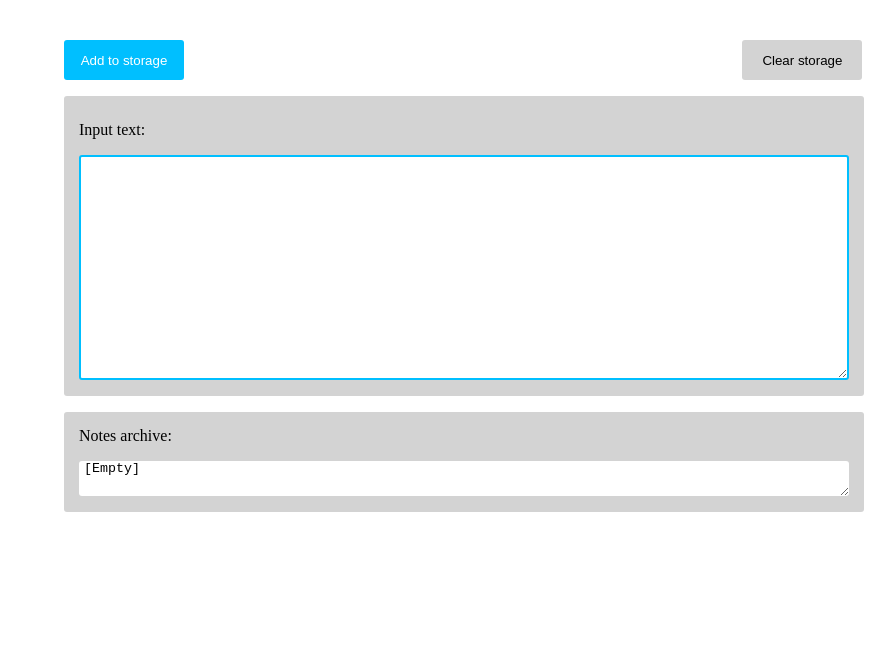
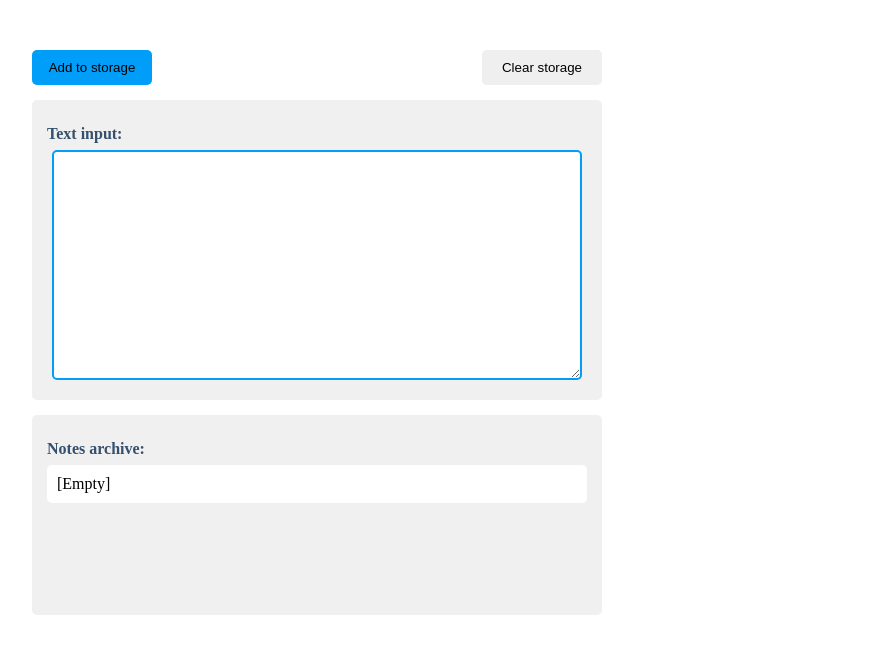
Before and after one commit to Qidsen/web_sprint04, a plain HTML site: page t09/index.html in a window 1280 px wide. Shown: the whole page, without its empty margins (176-1071 px from the left). Drawn offline with Linux system fonts and the light colour scheme.

Commit message:
web_sprint04 yvovnenko

```diff
--- a/t09/css/style.css
+++ b/t09/css/style.css
@@ -1,71 +1,82 @@
-* {
-  box-sizing: border-box;
+.container {
+  margin-left: 200px;
+  margin-top: 50px;
+  display: grid;
+  grid-template-columns: 120px 300px 120px;
+  grid-template-rows: 35px 300px 200px;
+  grid-gap: 15px;
+  grid-template-areas: "addd . clear" "textt textt textt" "archive archive archive";
 }
 
-.container {
-  width: 800px;
-  height: 600px;
-  margin: 40px auto;
-  /*background-color: lightgrey;*/
+.add {
+  grid-area: addd;
 }
 
-.button {
-  width: 120px;
-  height: 40px;
-  border: none;
-  border-radius: 3px;
-  cursor: pointer;
-  outline: none;
+.clear {
+  grid-area: clear;
 }
 
-.one {
-  background-color: deepskyblue;
-  color: white;
-}
-
-.two {
-  margin-left: 69.3%;
-  background-color: lightgray;
-}
-
-.textInput {
-  width: 800px;
-  height: 300px;
-  background-color: lightgray;
-  border-radius: 3px;
-}
-
-.textInput p {
-  padding: 25px 0 0 15px;
-}
-
-.textInput textarea {
-  width: 770px;
-  height: 225px;
-  margin: 0 0 0 15px;
-  border: 2px solid deepskyblue;
-  border-radius: 3px;
-  outline: none;
+.text {
+  grid-area: textt;
 }
 
 .archive {
-  width: 800px;
-  height: 100px;
-  background-color: lightgray;
-  border-radius: 3px;
+  grid-area: archive;
 }
 
-.archive p {
-  padding: 15px 0 0 15px;
+.add,
+.clear,
+.text,
+.archive {
+  background: #f0f0f0;
+  border-radius: 5px;
+  position: relative;
 }
 
-.output {
-  width: 770px;
-  height: 35px;
-  padding: 0 0 0 5px;
-  background-color: white;
-  border-radius: 3px;
-  margin: 0 0 0 15px;
+input {
+  width: 100%;
+  height: 100%;
   border: none;
-  outline: none;
+  border-radius: 5px;
 }
+
+textarea {
+  position: absolute;
+  top: 50px;
+  left: 20px;
+  width: 530px;
+  height: 230px;
+  border: 2px solid #009EF9;
+  border-radius: 5px;
+  outline-color: #d19792;
+}
+
+.name {
+  color: #34506c;
+  font-weight: 550;
+  position: absolute;
+  top: 25px;
+  left: 15px;
+}
+
+.forOutput {
+  background: white;
+  display: block;
+  position: absolute;
+  top: 50px;
+  left: 15px;
+  width: 540px;
+  height: max-content;
+  padding-top: 10px;
+  padding-bottom: 10px;
+  border-radius: 5px;
+}
+
+#addButton {
+  background: #009EF9;
+}
+
+li {
+  padding-left: 10px;
+  list-style: none;
+}
--- a/t09/index.html
+++ b/t09/index.html
@@ -1,29 +1,33 @@
-<!DOCTYPE html>
 <html lang="en">
 
 <head>
-  <meta charset="utf-8">
+    <meta charset="UTF-8">
+    <meta name="viewport" content="width=device-width, initial-scale=1.0">
     <title>LocalStorage</title>
+    <link rel="stylesheet" href="css/style.css">
     <meta name="description" content="t09. LocalStorage">
-  <link rel="stylesheet" href="css/style.css">
-
 </head>
 
 <body>
-<form class="container">
-  <input class="button one" type="button" onclick="getInputVal()" value="Add to storage" >
-  <input class="button two" type="button" onclick="resetOutputVal()" value="Clear storage">
-  <div class="textInput">
-    <p>Input text:</p>
-    <textarea name="input" id="inputText" cols="30" rows="10"></textarea>
+    <form>
+        <div class="container">
+            <div class="add">
+                <input type="button" id="addButton" value="Add to storage" onclick="addStorage()">
+            </div>
+            <div class="clear">
+                <input type="button" value="Clear storage" onclick="clearStorage()">
+            </div>
+            <div class="text">
+                <div class="name forinput">Text input:</div>
+                <textarea id="textarea"></textarea>
             </div>
             <div class="archive">
-    <p>Notes archive:</p>
-    <textarea name="output" id="" cols="30" rows="10" class="output">[Empty]</textarea>
+                <div class="name">Notes archive:</div>
+                <div class="forOutput"><output id="output"></output></div>
             </div>
+        </div>
+        <script src="js/script.js"></script>
     </form>
-
-<script src="js/script.js"></script>
 </body>
 
 </html>
--- a/t09/js/script.js
+++ b/t09/js/script.js
@@ -1,43 +1,83 @@
-let outText = document.getElementsByClassName('output')[0];
-let inputText = document.getElementById('inputText');
-let count = 1;
+let input = document.getElementById('textarea');
+let output = document.getElementById('output');
+let itemsArray = localStorage.getItem('items') ? JSON.parse(localStorage.getItem('items')) : [];
+let liEmpty = document.createElement('li');
+let li = document.createElement('li');
+const data = JSON.parse(localStorage.getItem('items'));
 
+let timesArray = localStorage.getItem('times') ? JSON.parse(localStorage.getItem('times')) : [];
+const dataTime = JSON.parse(localStorage.getItem('times'));
 
-let ifSmall = (input) => {return input = input < 10 ? `0${input}` : input};
+function getFormattedDate(dateObject) {
+    let day = dateObject.getDate();
+    let month = dateObject.getMonth() + 1;
+    let year = dateObject.getFullYear();
+    let hours = dateObject.getHours();
+    let minutes = dateObject.getMinutes();
+    let seconds = dateObject.getSeconds();
 
-let getFormattedDate = () => {
-    let d = new Date;
-    return ' [' + ifSmall(d.getDate()) + '.' + ifSmall(d.getMonth() + 1) + '.'
-        + (d.getFullYear() - 2000) + ', ' + ifSmall(d.getHours()) + ':'
-        + ifSmall(d.getMinutes()) + ':' + ifSmall(d.getSeconds()) + ']';
+    if (day < 10) day = "0" + day;
+    if (month < 10) month = "0" + month;
+    if (year = 2020) year = 20;
+    if (hours < 10) hours = "0" + hours;
+    if (minutes < 10) minutes = "0" + minutes;
+    if (seconds < 10) seconds = "0" + seconds;
+
+    return `[${day}.${month}.${year}, ${hours}:${minutes}:${seconds}]`
+}
+let date0 = new Date();
+
+function emptyChecker() {
+    if ((localStorage.getItem('items') == null) || (localStorage.getItem('items') == '[]')) {
+        let liEmpty = document.createElement('li');
+        liEmpty.setAttribute('id', 'empty');
+        liEmpty.textContent = '[Empty]';
+        output.appendChild(liEmpty);
+    }
+}
+emptyChecker();
+
+function liMaker(text, time) {
+    let li = document.createElement('li');
+    li.setAttribute('class', 'full');
+    li.textContent = `--->${text} ${getFormattedDate(time)}`;
+    output.appendChild(li);
 }
 
-let getCount = localStorage.getItem("count");
-    if (!getCount)
-        localStorage.setItem("count", "" + count);
-    count = +(localStorage.getItem("count"));
-
-let getInputVal = () => {
-    let curDate = new Date();
-    if ( !inputText.value)
+function addStorage() {
+    if (!document.getElementById('textarea').value) {
         alert(`It's empty. Try to input something in "Text input".`);
-    else {
-        if (outText.value === "[Empty]") {
-            outText.value = "";
+    } else {
+        liEmpty = document.getElementById('empty');
+        if (liEmpty != null) {
+            liEmpty.remove();
         }
-        outText.value += `--> ${inputText.value}` + `${getFormattedDate()}\n`;
-            localStorage.setItem('inputText' + count, inputText.value);
-            count++;
-            localStorage.setItem("count", "" + count);
-        inputText.value = "";
+        itemsArray.push(input.value);
+        localStorage.setItem('items', JSON.stringify(itemsArray));
+        const date0 = new Date();
+        timesArray.push(date0);
+        localStorage.setItem('times', JSON.stringify(timesArray));
+        liMaker(input.value, date0);
+        input.value = '';
+        return date0;
     }
 }
 
-let resetOutputVal = () => {
-    let confirmation = confirm("Are you sure?");
-    if (confirmation) {
+if (data) {
+    data.forEach(item => {
+        liMaker(item, date0);
+    });
+
+}
+
+function clearStorage() {
+    let conf = confirm("Are you sure?");
+    if (conf) {
         localStorage.clear();
-        outText.value = "";
-        outText.value = "[Empty]";
+        li = document.getElementsByClassName('full');
+        for (let k = li.length; k != 0; k--) {
+            li[0].remove();
+        }
+        emptyChecker();
     }
 }
```
Lines whose indentation alone changed are shown as unchanged.
